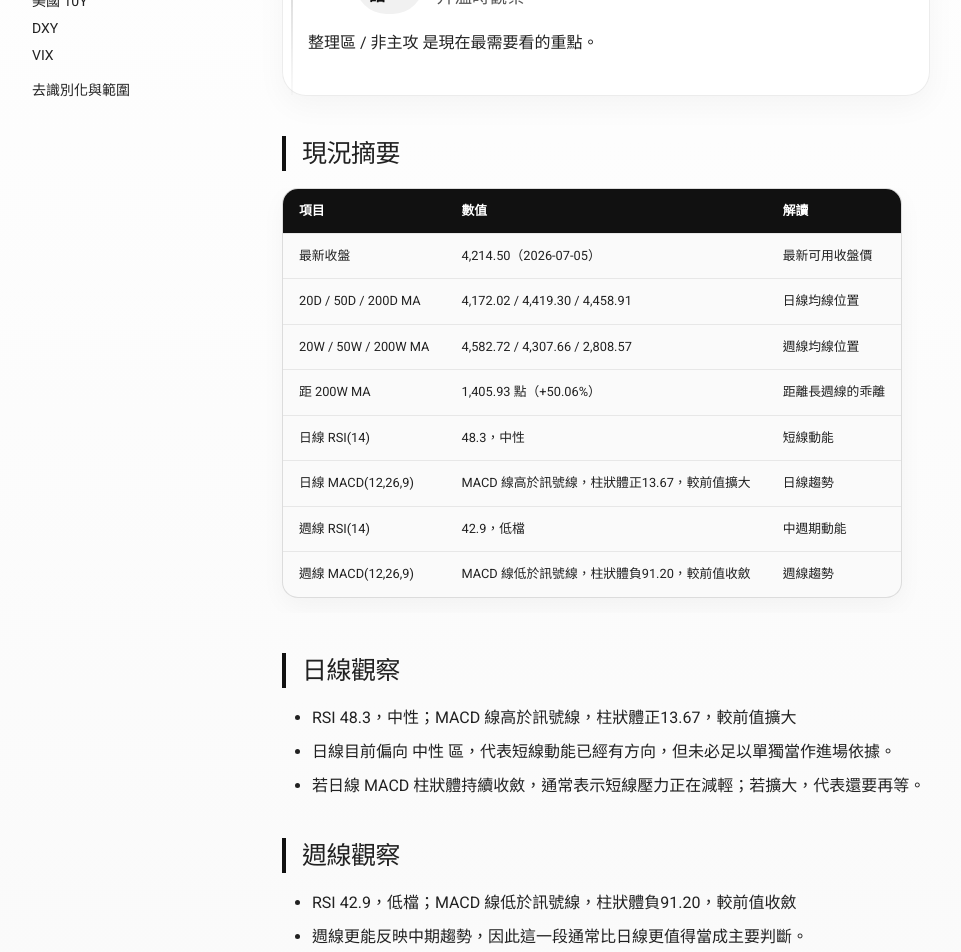
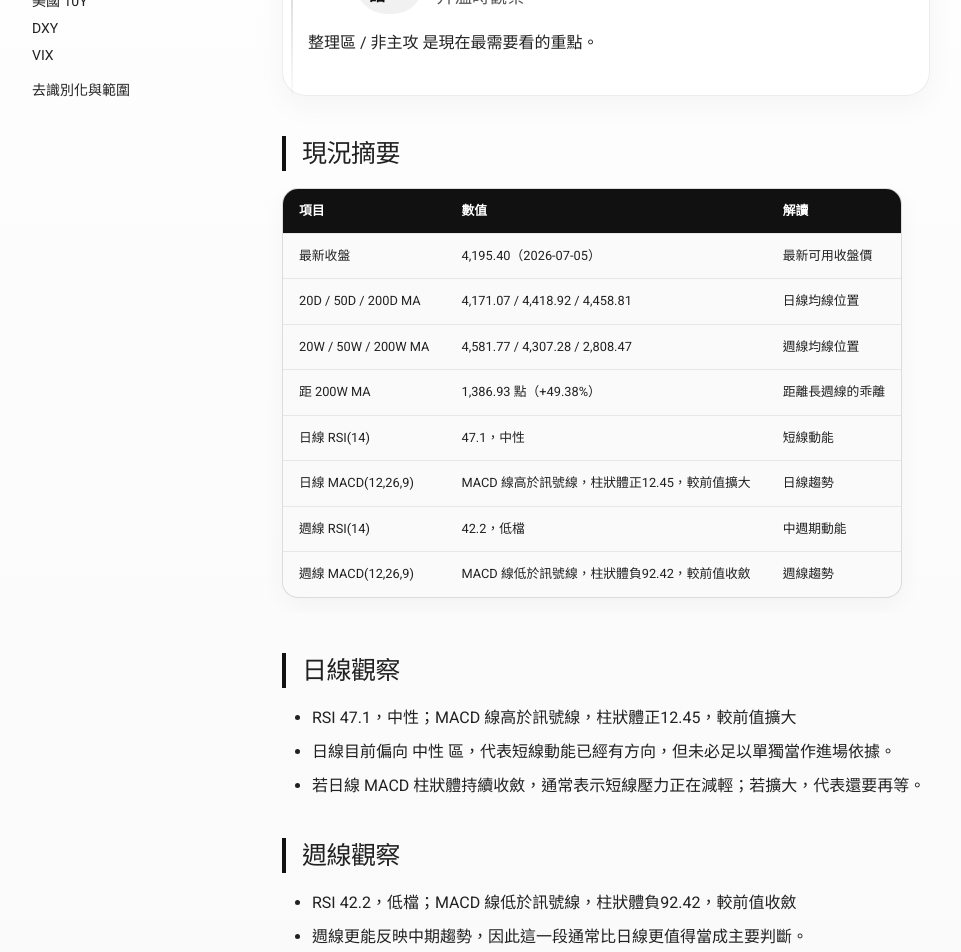
Before and after one commit to Larry-kang/market-regime-weekly, an MkDocs documentation site: the page built from docs/market/gold.md, in a window 1280 px wide and 1400 px high. Shown: the part 425-1377 px from the top of the window, without its empty margins (34-995 px from the left). Built offline with MkDocs 1.6.1 and Material for MkDocs 9.7.7, drawn with Linux system fonts in a browser that asks for light colours; comment, search, counter and statistics services are not loaded.

Commit message:
docs: refresh generated market pages

```diff
--- a/docs/market/gold.md
+++ b/docs/market/gold.md
@@ -20,22 +20,22 @@ date: 2026-07-06
 ## 現況摘要
 | 項目 | 數值 | 解讀 |
 |---|---|---|
-| 最新收盤 | 4,214.50（2026-07-05） | 最新可用收盤價 |
-| 20D / 50D / 200D MA | 4,172.02 / 4,419.30 / 4,458.91 | 日線均線位置 |
-| 20W / 50W / 200W MA | 4,582.72 / 4,307.66 / 2,808.57 | 週線均線位置 |
-| 距 200W MA | 1,405.93 點（+50.06%） | 距離長週線的乖離 |
-| 日線 RSI(14) | 48.3，中性 | 短線動能 |
-| 日線 MACD(12,26,9) | MACD 線高於訊號線，柱狀體正13.67，較前值擴大 | 日線趨勢 |
-| 週線 RSI(14) | 42.9，低檔 | 中週期動能 |
-| 週線 MACD(12,26,9) | MACD 線低於訊號線，柱狀體負91.20，較前值收斂 | 週線趨勢 |
+| 最新收盤 | 4,195.40（2026-07-05） | 最新可用收盤價 |
+| 20D / 50D / 200D MA | 4,171.07 / 4,418.92 / 4,458.81 | 日線均線位置 |
+| 20W / 50W / 200W MA | 4,581.77 / 4,307.28 / 2,808.47 | 週線均線位置 |
+| 距 200W MA | 1,386.93 點（+49.38%） | 距離長週線的乖離 |
+| 日線 RSI(14) | 47.1，中性 | 短線動能 |
+| 日線 MACD(12,26,9) | MACD 線高於訊號線，柱狀體正12.45，較前值擴大 | 日線趨勢 |
+| 週線 RSI(14) | 42.2，低檔 | 中週期動能 |
+| 週線 MACD(12,26,9) | MACD 線低於訊號線，柱狀體負92.42，較前值收斂 | 週線趨勢 |
 
 ## 日線觀察
-- RSI 48.3，中性；MACD 線高於訊號線，柱狀體正13.67，較前值擴大
+- RSI 47.1，中性；MACD 線高於訊號線，柱狀體正12.45，較前值擴大
 - 日線目前偏向 中性 區，代表短線動能已經有方向，但未必足以單獨當作進場依據。
 - 若日線 MACD 柱狀體持續收斂，通常表示短線壓力正在減輕；若擴大，代表還要再等。
 
 ## 週線觀察
-- RSI 42.9，低檔；MACD 線低於訊號線，柱狀體負91.20，較前值收斂
+- RSI 42.2，低檔；MACD 線低於訊號線，柱狀體負92.42，較前值收斂
 - 週線更能反映中期趨勢，因此這一段通常比日線更值得當成主要判斷。
 - 若週線 RSI 已在超買，或價格遠離 200W MA，代表趨勢雖強，但追價容錯率會明顯下降。
 
```
Also changed, not shown: docs/market/btc.md (+10 -10 lines), docs/market/dxy.md (+7 -7 lines), docs/market/taiex.md (+8 -8 lines).
